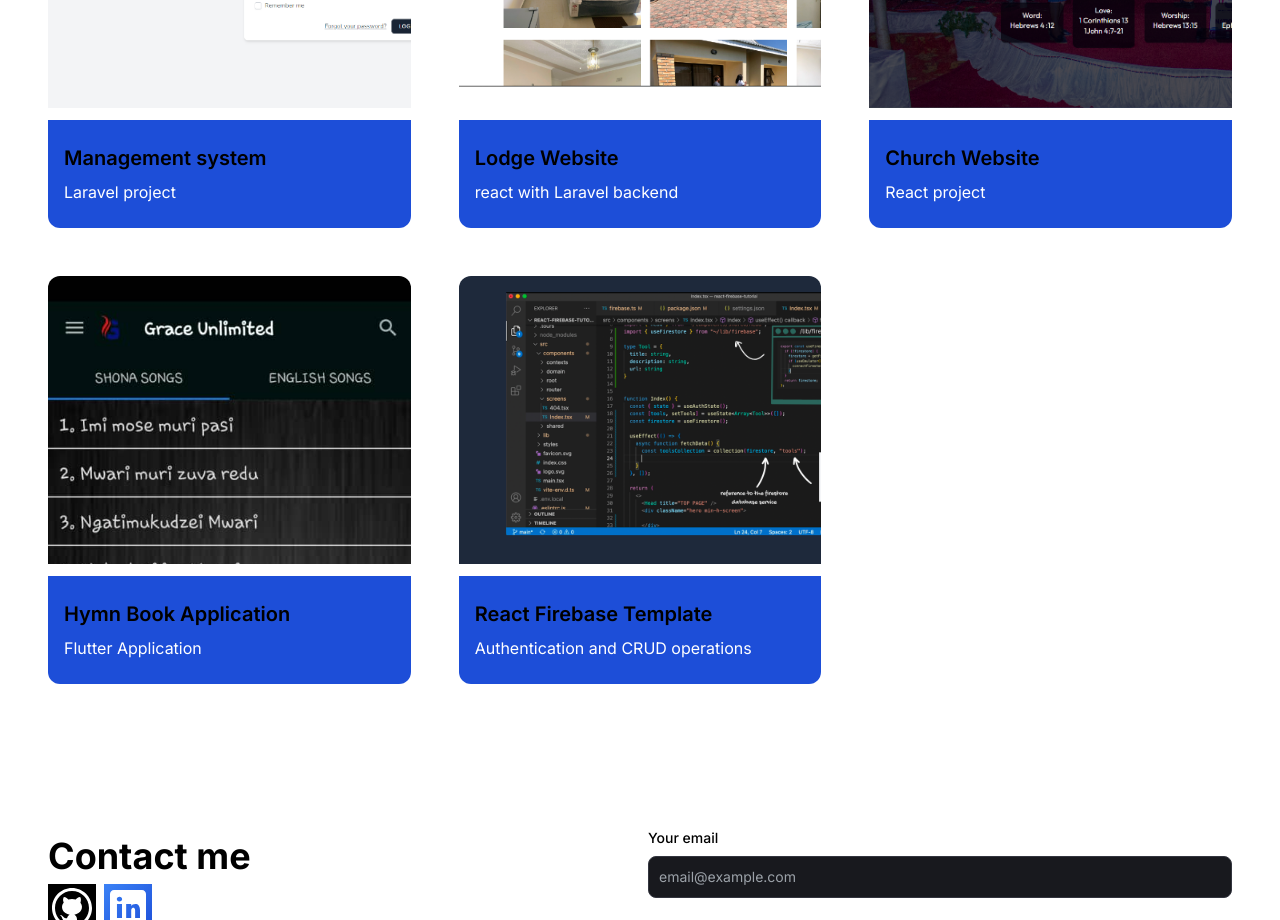
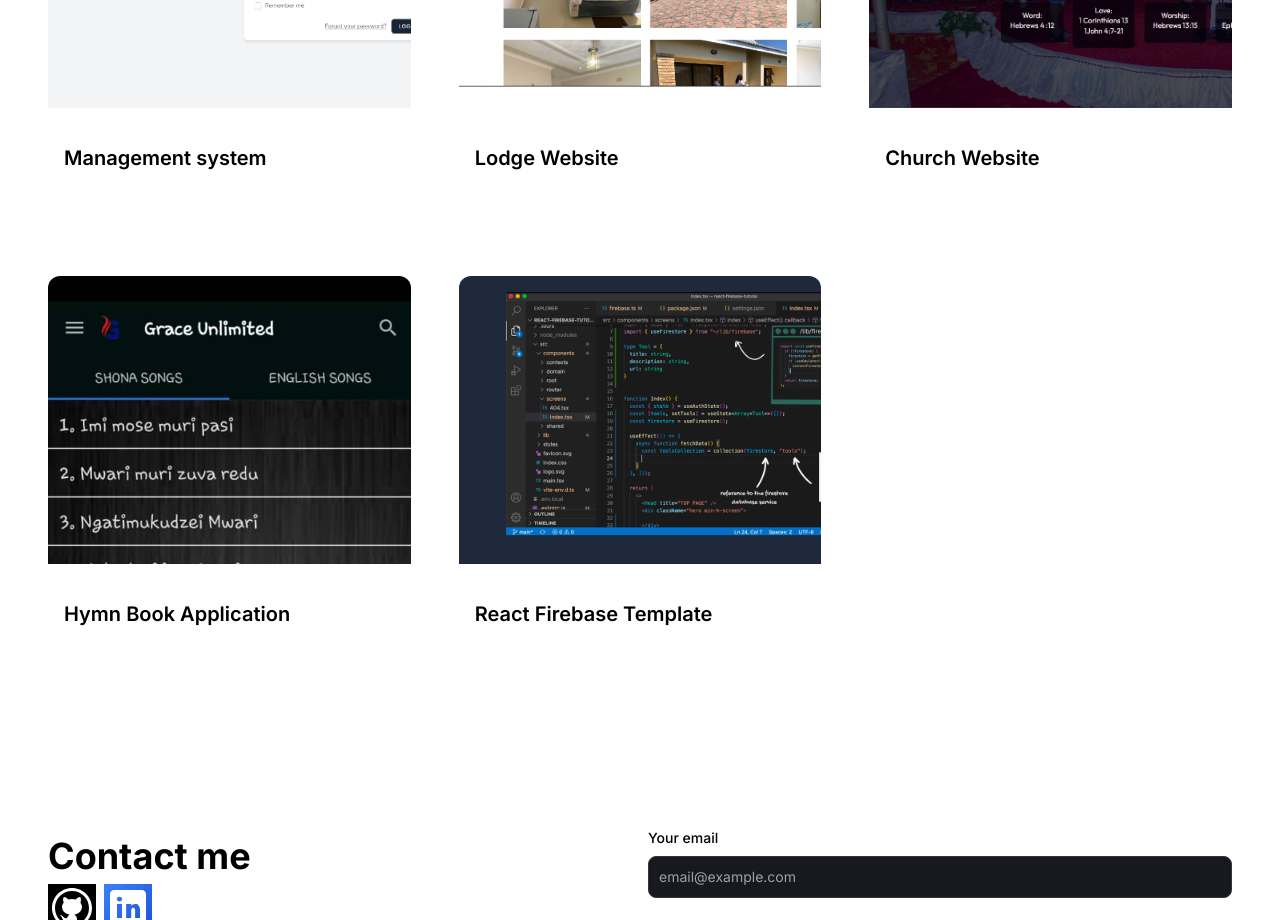
Before and after one commit to Ashwin2926/portfolio-nextjs, a Next.js app: page /portfolio-nextjs/ in a window 1280 px wide. Shown: the part 1840-2760 px from the top of the page. Built offline with nearby package versions, Linux system fonts and the light colour scheme.

Commit message:
commit colors

```diff
--- a/src/app/components/ProjectCard.jsx
+++ b/src/app/components/ProjectCard.jsx
@@ -14,17 +14,17 @@ const ProjectCard = ({ imgUrl, title, description, gitUrl, previewUrl }) => {
             href={gitUrl}
             className="h-14 w-14 mr-2 border-2 relative rounded-full border-blue-700 hover:border-white group/link"
           >
-            <CodeBracketIcon className="h-10 w-10 text-[#ffffff] absolute top-1/2 left-1/2 transform -translate-x-1/2 -translate-y-1/2  cursor-pointer group-hover/link:text-white" />
+            <CodeBracketIcon className="h-10 w-10 text-[#3b82f6] absolute top-1/2 left-1/2 transform -translate-x-1/2 -translate-y-1/2  cursor-pointer group-hover/link:text-white" />
           </Link>
           <Link
             href={previewUrl}
             className="h-14 w-14 border-2 relative rounded-full border-blue-700 hover:border-white group/link"
           >
-            <EyeIcon className="h-10 w-10 text-[#blue] absolute top-1/2 left-1/2 transform -translate-x-1/2 -translate-y-1/2  cursor-pointer group-hover/link:text-white" />
+            <EyeIcon className="h-10 w-10 text-[#3b82f6] absolute top-1/2 left-1/2 transform -translate-x-1/2 -translate-y-1/2  cursor-pointer group-hover/link:text-white" />
           </Link>
         </div>
       </div>
-      <div className="text-black rounded-b-xl mt-3 bg-blue-700 py-6 px-4">
+      <div className="text-black rounded-b-xl mt-3 bg-white py-6 px-4">
         <h5 className="text-xl font-semibold mb-2">{title}</h5>
         <p className="text-[#ffffff]">{description}</p>
       </div>
--- a/src/app/globals.css
+++ b/src/app/globals.css
@@ -1379,7 +1379,7 @@ body {
 }
 
 .dark-nav{
-  background: #0077b6;
+  background: linear-gradient(to bottom right, #3b82f6, #1d4ed8);
   transition: 0.5s;
 }
 
```
